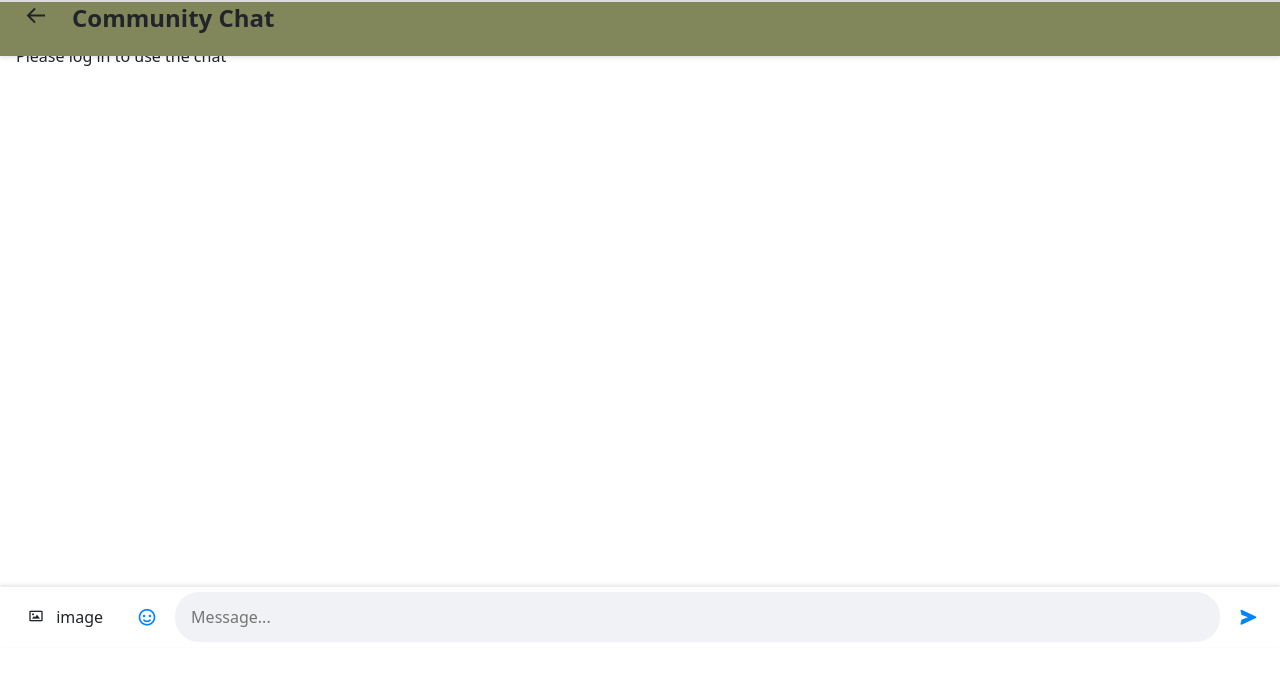
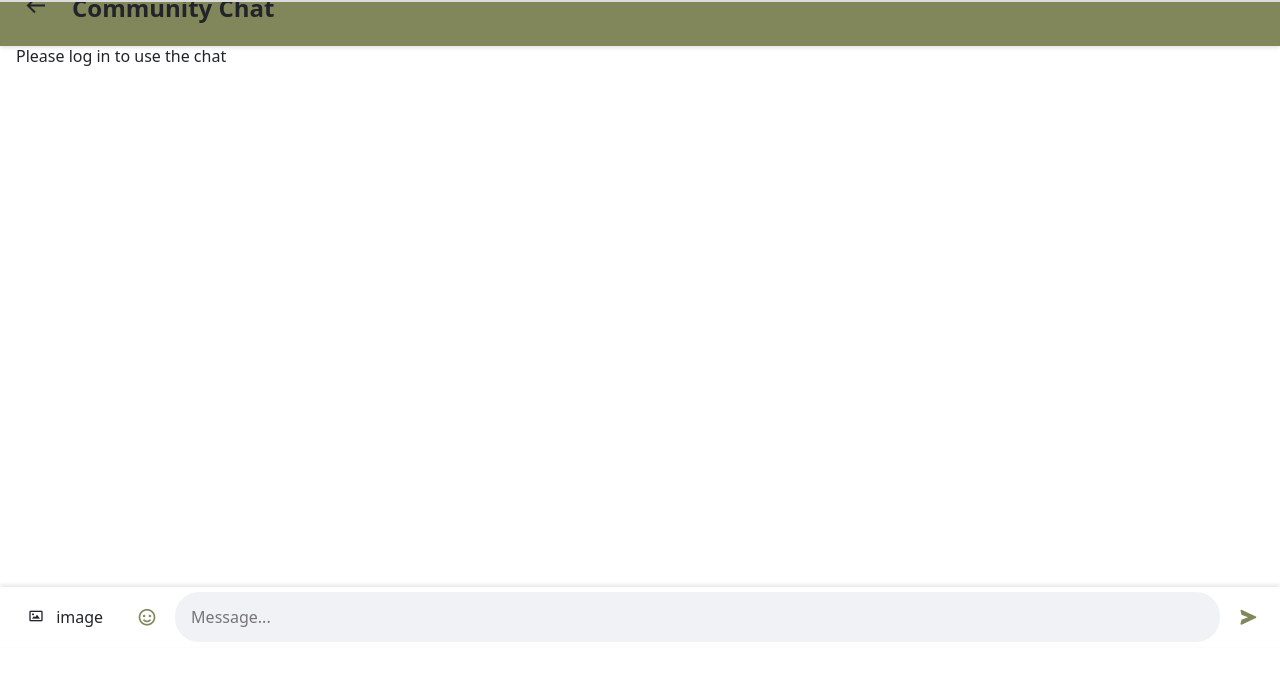
Before and after one commit to cheangdominic/1800_202430_BBY12, a plain HTML site: page chat.html in a window 1280 px wide. Shown: the part 80-760 px from the top of the page. Drawn offline with nearby package versions, Linux system fonts and the light colour scheme; no server answers.

Commit message:
Small color changes to chat sender button and own texts

```diff
--- a/styles/chat.css
+++ b/styles/chat.css
@@ -15,16 +15,20 @@ body {
     padding-top: 60px;
 }
 
+.bx.bxs-chat {
+    color: #81875B;
+}
+
 /* Header styles */
 .header-container {
     position: fixed;
-    top: 60px;
+    top: 50px;
     left: 0;
     right: 0;
     display: flex;
     align-items: center;
     padding: 1rem;
-    background: #81875B;
+    background: rgb(129, 135, 91);
     box-shadow: 0 2px 4px rgba(0, 0, 0, 0.1);
     z-index: 1000;
 }
@@ -113,7 +117,7 @@ body {
 }
 
 .message_right .message_content {
-    background-color: #0084ff;
+    background-color: #81875B;
     color: #fff;
     border-bottom-right-radius: 4px;
 }
@@ -170,7 +174,7 @@ body {
     border: none;
     border-radius: 50%;
     background: transparent;
-    color: #0084ff;
+    color: #81875B;
     display: flex;
     align-items: center;
     justify-content: center;
```
